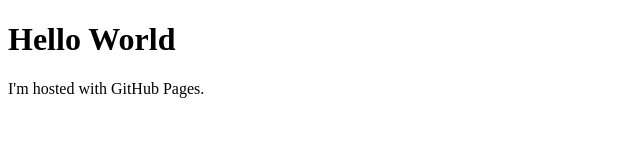
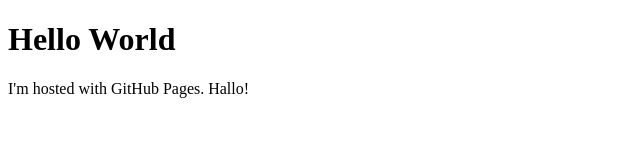
Before and after one commit to henksjoerdhinrichs/henksjoerdhinrichs.notes.github.io, a plain HTML site: page index.html in a window 1280 px wide. Shown: the full height of the page, 0-640 px from the left. Drawn offline with Linux system fonts and the light colour scheme.

Commit message:
Update index.html

```diff
--- a/index.html
+++ b/index.html
@@ -2,6 +2,6 @@
 <html>
 <body>
 <h1>Hello World</h1>
-<p>I'm hosted with GitHub Pages.</p>
+<p>I'm hosted with GitHub Pages. Hallo! </p>
 </body>
 </html>
```
